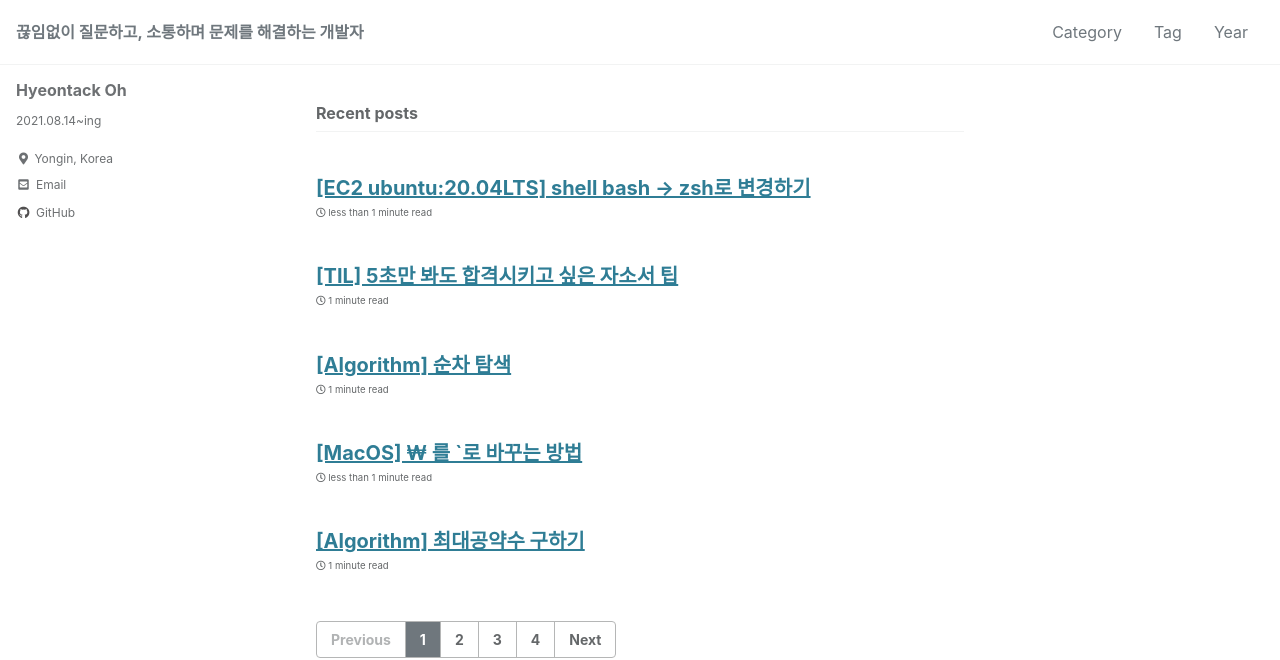
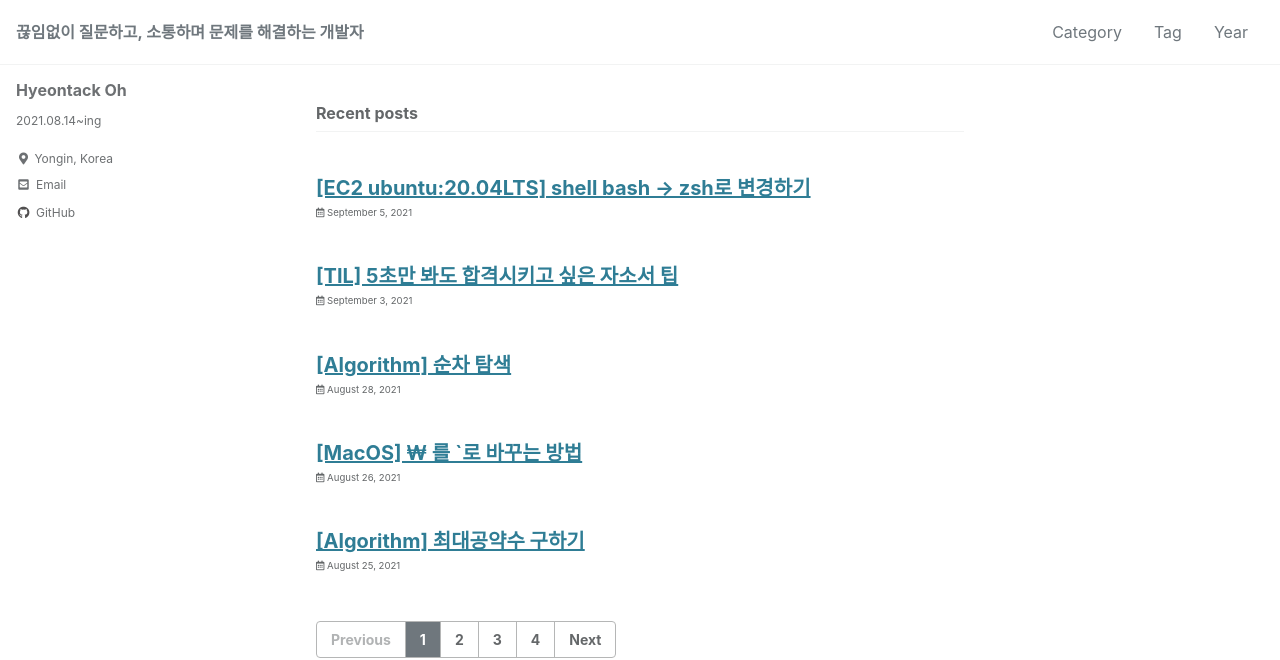
Before and after one commit to hyeontack5/hyeontack5.github.io, a Jekyll site: the page built from index.html, in a window 1280 px wide. Shown: the top 660 px of the page. Built offline with Jekyll 4.4.1, drawn with Linux system fonts in a browser that asks for light colours; cached includes are drawn as plain includes; the list of posts is cut into pages by our own code; part of the change alters nothing that is shown.

Commit message:
Add: 포스팅 날짜 표시

```diff
--- a/_config.yml
+++ b/_config.yml
@@ -292,7 +292,8 @@ defaults:
     values:
       layout: single
       author_profile: true
-      read_time: true
+      read_time: false # 읽는데 걸리는 소요시간 표시
+      show_date: true # 포스팅 날짜 표시
       comments: # true
       share: true
       related: true
```
